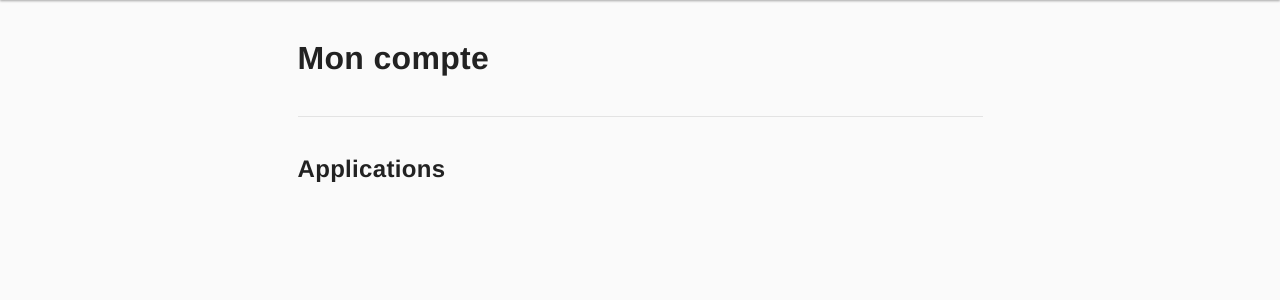
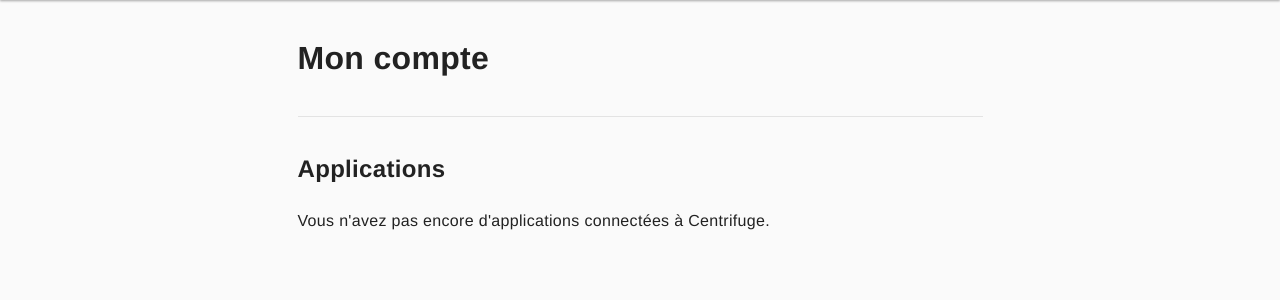
Before and after one commit to Brachamul/centrifuge, a Django app: a page that uses auth_network_provider/templates/auth_network_provider/user_info.html in a window 1280 px wide. Shown: the part 80-380 px from the top of the page. Run offline with Django 3.2, Linux system fonts and the light colour scheme; the visitor is signed in with stand-in values (Sample User, id 1); some libraries are stand-ins or nearby versions.

Commit message:
fixed email cleaning

```diff
--- a/auth_network_provider/forms.py
+++ b/auth_network_provider/forms.py
@@ -55,7 +55,6 @@ class UserCreationForm(forms.ModelForm):
 				self.error_messages['email_already_taken'],
 				code='email_already_taken',
 			)
-		password_validation.validate_password(self.cleaned_data.get('password2'), self.instance)
 		return email
 
 
--- a/auth_network_provider/templates/auth_network_provider/user_info.html
+++ b/auth_network_provider/templates/auth_network_provider/user_info.html
@@ -9,5 +9,8 @@
 {% for app in user.network_user__apps %}
 	{% include 'auth_network_provider/app.html' %}
 {% endfor %}
+{% if not user.network_user__apps %}
+<p>Vous n'avez pas encore d'applications connectées à Centrifuge.</p>
+{% endif %}
 
 {% endblock %}
```
Also changed, not shown: static/static/styles.css (+3 -9 lines).
